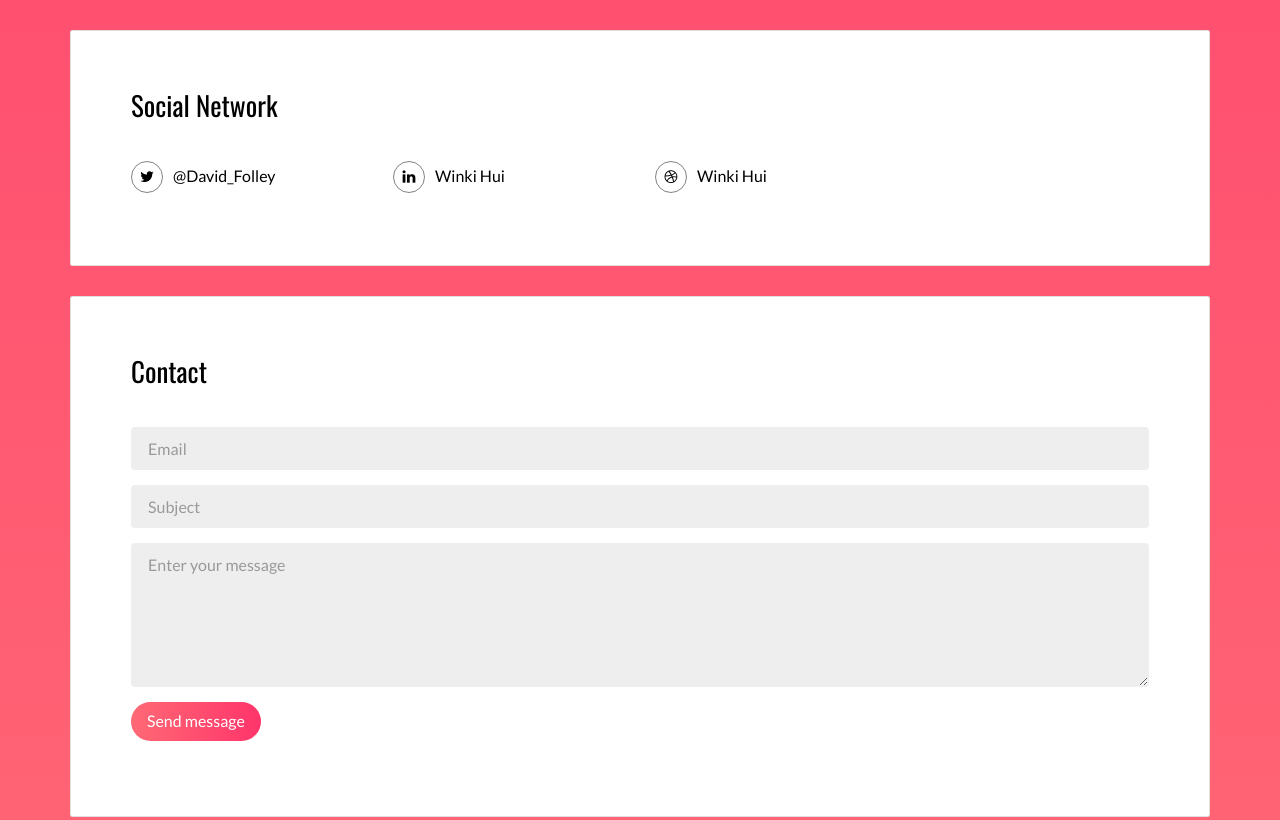
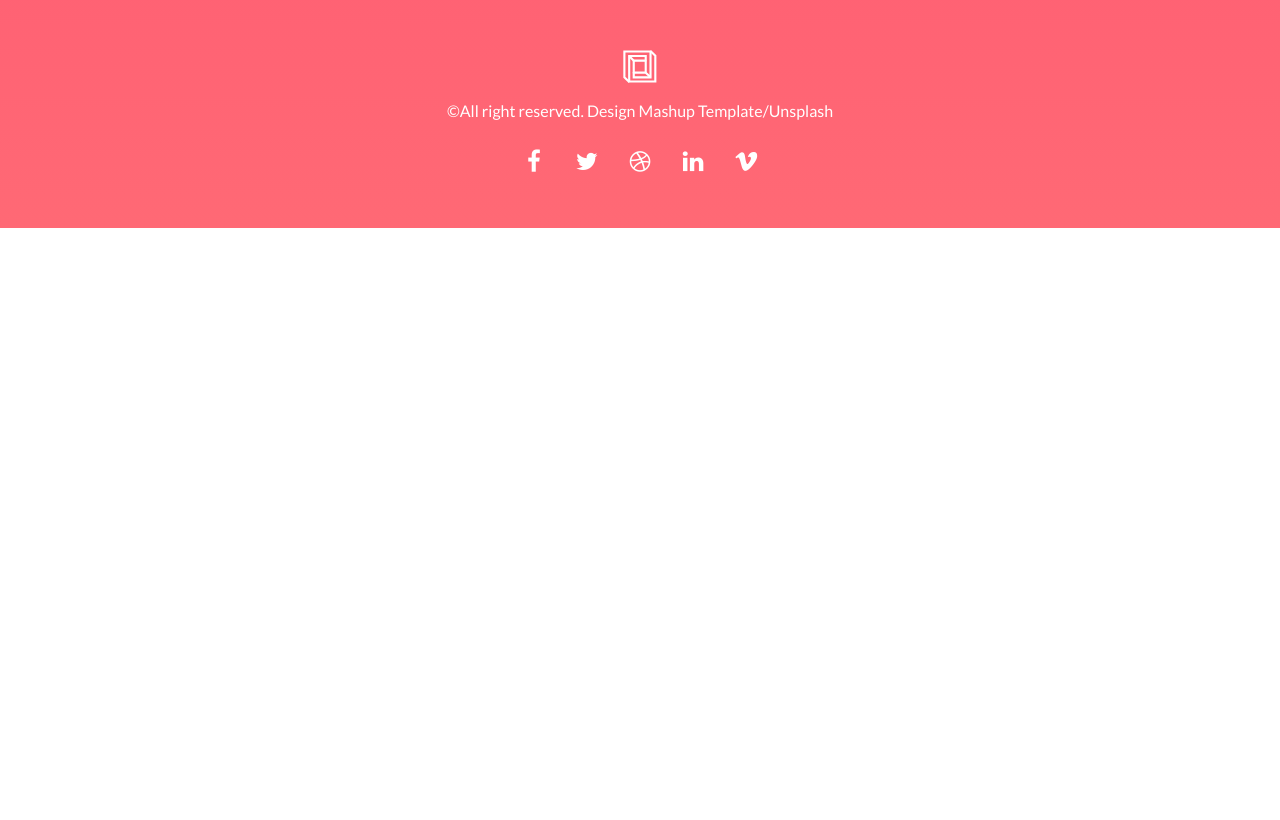
Before and after one commit to winkijob/winkijob.github.io, a plain HTML site: page index.html in a window 1280 px wide. Shown: the part 3305-4125 px from the top of the page. After the commit the page ends 3533 px from the top, so only its background shows below. Drawn offline with nearby package versions, Linux system fonts and the light colour scheme.

Commit message:
delete blocks

```diff
--- a/index.html
+++ b/index.html
@@ -213,44 +213,6 @@
           </div>
           </div>
         </div>
-
-        <div class="card">
-          <div class="card-block">
-            <h2>Social Network</h2>
-            <div class="row">
-              <div class="col-md-3">
-                <p class="social-buttons"><a href="https://twitter.com/" title=""><span class="social-round-icon fa-icon"><i class="fa fa-twitter"></i></span>@David_Folley</a></p>
-              </div>
-              <div class="col-md-3">
-                <p class="social-buttons"><a href="https://www.linkedin.com/" title=""><span class="social-round-icon fa-icon"><i class="fa fa-linkedin"></i></span>Winki Hui</a></p>
-              </div>
-              <div class="col-md-3">
-                <p class="social-buttons"><a href="https://dribbble.com/" title=""><span class="social-round-icon fa-icon"><i class="fa fa-dribbble"></i></span>Winki Hui</a></p>
-              </div>
-            </div>
-          </div>
-        </div>
-
-        <div class="card">
-          <div class="card-block">
-            <h2>Contact</h2>
-            <form action="" class="reveal-content">
-              <div class="form-group">
-                <input type="email" class="form-control" id="email" placeholder="Email">
-              </div>
-              <div class="form-group">
-                <input type="text" class="form-control" id="subject" placeholder="Subject">
-              </div>
-              <div class="form-group">
-                <textarea class="form-control" rows="5" placeholder="Enter your message"></textarea>
-              </div>
-              <div class="form-group">
-                <button type="submit" class=" btn btn-primary">Send message</button>
-              </div>
-            </form>
-          </div>
-        </div>
-
      </div>
    </div>
  </div>
```
